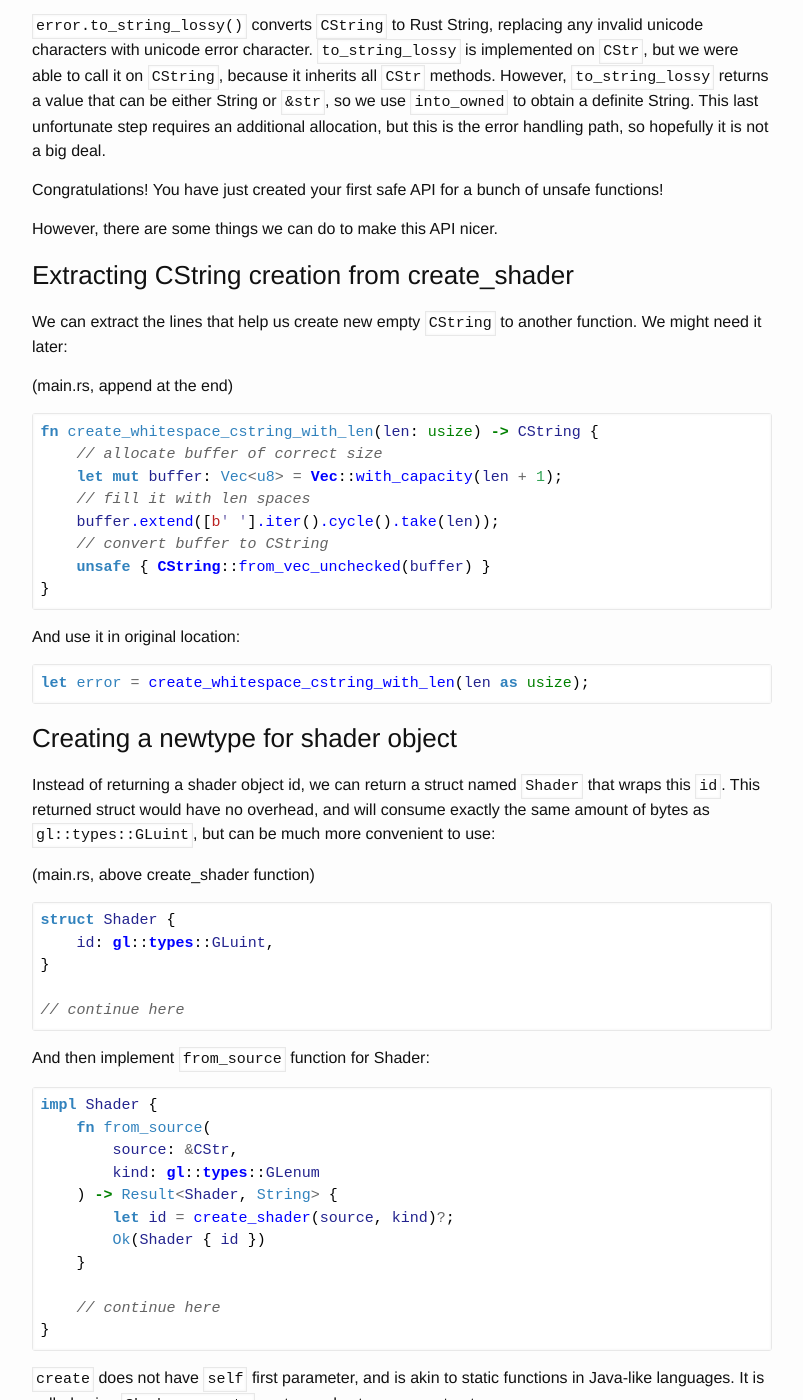
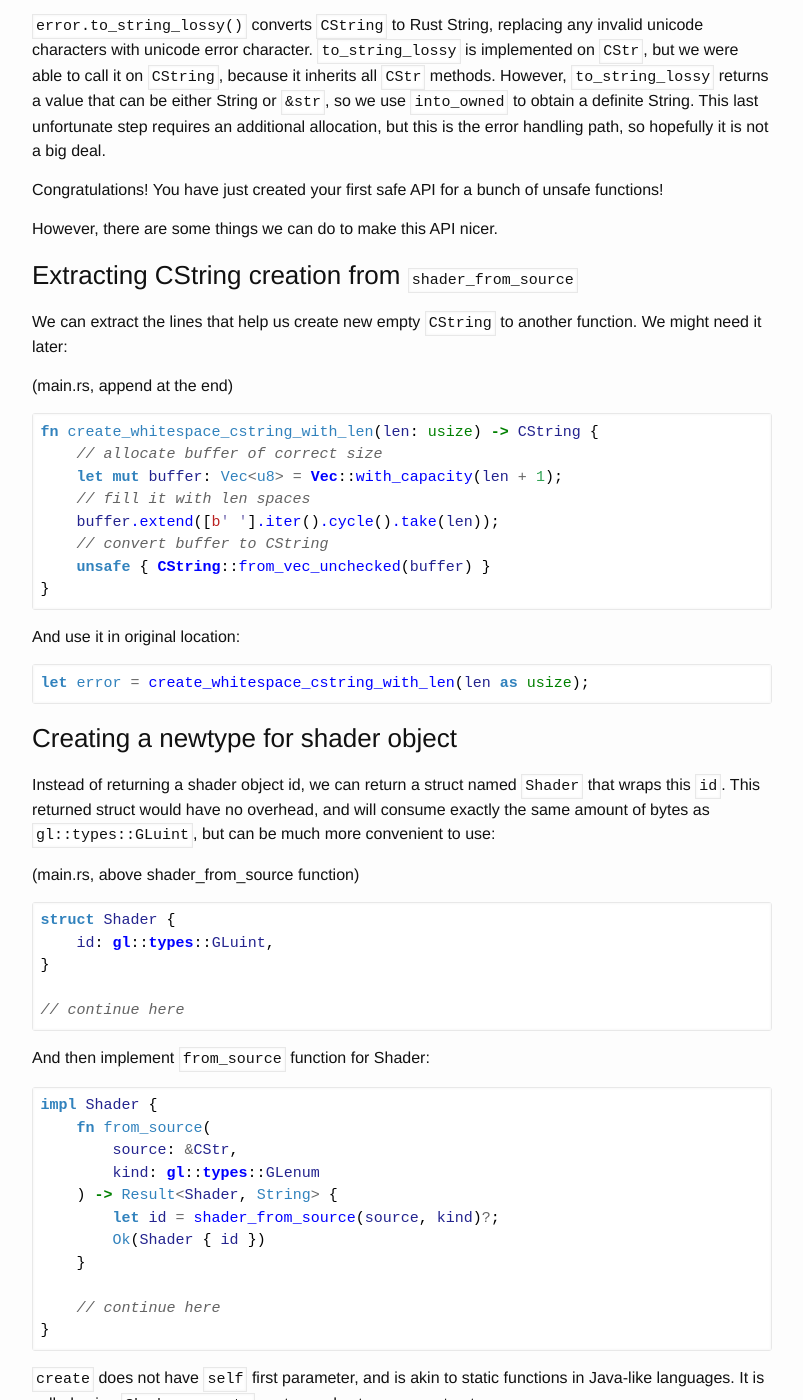
Before and after one commit to Nercury/Nercury.github.io, a Jekyll site: the page built from _posts/2018-02-10-opengl-in-rust-from-scratch-03-compiling-shaders.markdown, in a window 1280 px wide and 1400 px high, scrolled down 4809 px. Shown: the whole window, without its empty margins (238-1041 px from the left). Built offline with Jekyll 4.4.1, drawn with Linux system fonts in a browser that asks for light colours; nearby versions of some CDN libraries; some of the changed text lies outside the part shown.

Commit message:
Some more fixes after rename.

````diff
--- a/_posts/2018-02-10-opengl-in-rust-from-scratch-03-compiling-shaders.markdown
+++ b/_posts/2018-02-10-opengl-in-rust-from-scratch-03-compiling-shaders.markdown
@@ -250,7 +250,7 @@ Congratulations! You have just created your first safe API for a bunch of unsafe
 
 However, there are some things we can do to make this API nicer.
 
-### Extracting CString creation from create_shader
+### Extracting CString creation from `shader_from_source`
 
 We can extract the lines that help us create new empty `CString` to another function.
 We might need it later:
@@ -280,7 +280,7 @@ Instead of returning a shader object id, we can return a struct named `Shader` t
 this `id`. This returned struct would have no overhead, and will consume exactly the same
 amount of bytes as `gl::types::GLuint`, but can be much more convenient to use:
 
-(main.rs, above create_shader function)
+(main.rs, above shader_from_source function)
 
 ```rust
 struct Shader {
@@ -298,7 +298,7 @@ impl Shader {
         source: &CStr,
         kind: gl::types::GLenum
     ) -> Result<Shader, String> {
-        let id = create_shader(source, kind)?;
+        let id = shader_from_source(source, kind)?;
         Ok(Shader { id })
     }
 
@@ -312,13 +312,13 @@ It is called using `Shader::create` syntax and acts as a constructor.
 The return type of it is `Result<Shader, String>`, which may be either the successfully created `Shader`,
 or an error `String`.
 
-The question mark `?` at the end of `let id = create_shader(source, kind)?;` line
+The question mark `?` at the end of `let id = shader_from_source(source, kind)?;` line
 does the same as would this code:
 
 (example)
 
 ```rust
-let id = match create_shader(source, kind) {
+let id = match shader_from_source(source, kind) {
     Ok(id) => id,
     Err(error) => return Err(error.into()),
 };
@@ -414,7 +414,7 @@ pub mod render_gl {
             source: &CStr,
             kind: gl::types::GLenum
         ) -> Result<Shader, String> {
-            let id = create_shader(source, kind)?;
+            let id = shader_from_source(source, kind)?;
             Ok(Shader { id })
         }
 
@@ -435,7 +435,7 @@ pub mod render_gl {
         }
     }
 
-    fn create_shader(
+    fn shader_from_source(
         source: &CStr,
         kind: gl::types::GLenum
     ) -> Result<gl::types::GLuint, String> {
--- a/_posts/2018-02-12-opengl-in-rust-from-scratch-06-gl-generator.markdown
+++ b/_posts/2018-02-12-opengl-in-rust-from-scratch-06-gl-generator.markdown
@@ -395,13 +395,13 @@ impl Program {
 }
 ```
 
-A standalone method such as `create_shader` that we have written previously does not need
+A standalone method such as `shader_from_source` that we have written previously does not need
 full ownership of `gl`, a reference will suffice:
 
 (render_gl.rs, modified)
 
 ```rust
-fn create_shader(
+fn shader_from_source(
     gl: &gl::Gl, // a reference to gl
     source: &CStr,
     kind: gl::types::GLenum
````
